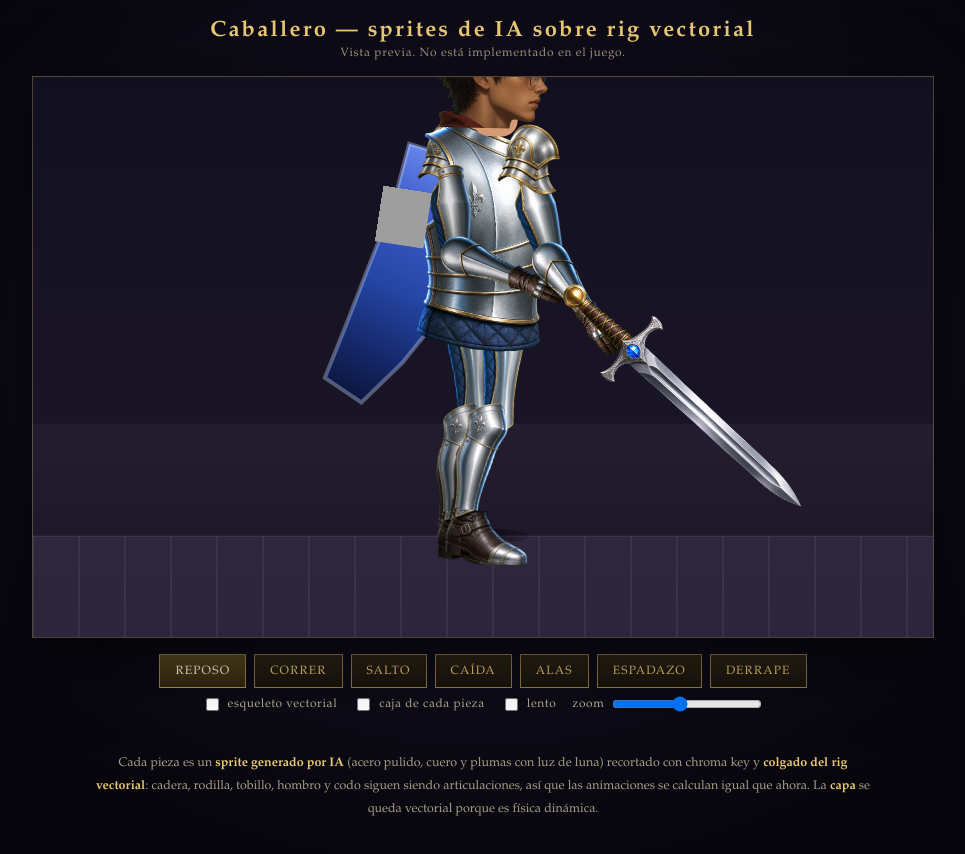
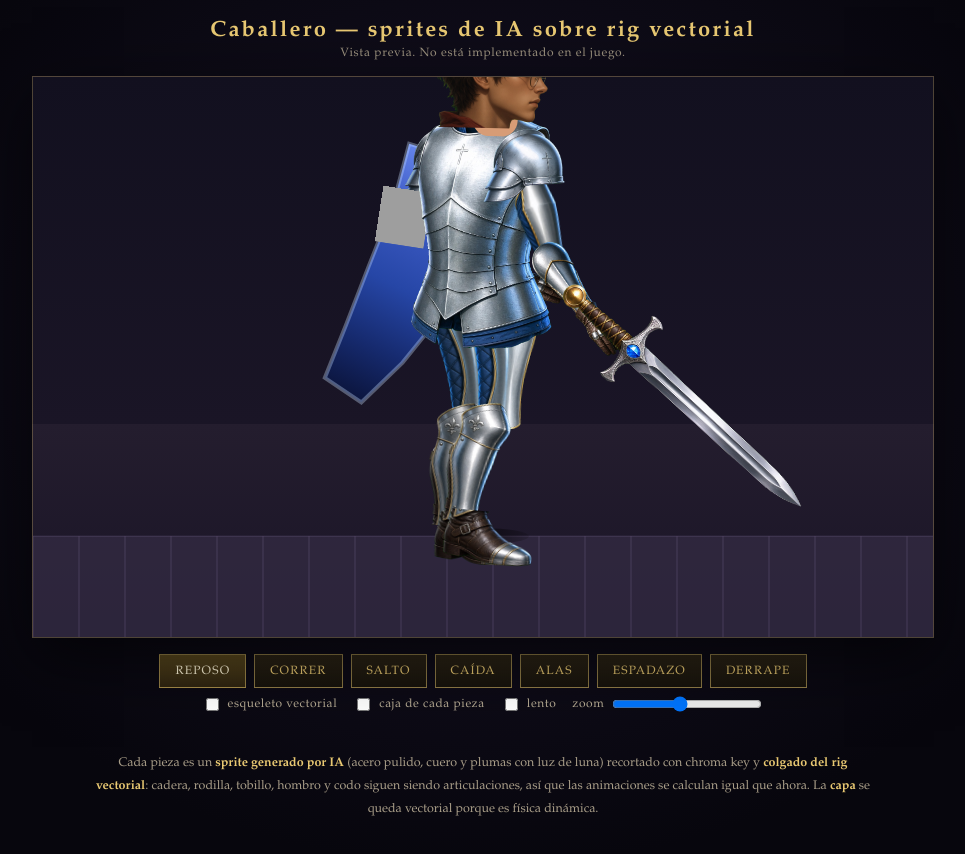
Before and after one commit to juansuarezlopez/angelopolis, a plain HTML site: page preview/caballero.html in a window 1280 px wide. Shown: the whole page, without its empty margins (157-1122 px from the left). Drawn offline with Linux system fonts and the light colour scheme; animation ran at ten frames a second.

Commit message:
Mejora preview del caballero: anatomia y armadura medieval
Co-authored-by: Cursor <cursoragent@cursor.com>

```diff
--- a/preview/caballero.html
+++ b/preview/caballero.html
@@ -86,17 +86,17 @@
   // box = [sx, sy, sw, sh] del contenido dentro del PNG de 1024.
   // ax/ay = punto de anclaje (0..1) que se pega a la articulación.
   const PARTS = {
-    coraza:    { file:"parte-coraza.png",    box:[286,94,449,810],  h:29,   ax:.50, ay:.66, flip:true },
+    coraza:    { file:"parte-coraza-v2.png", box:[272,92,486,833],  h:30,   ax:.50, ay:.68 },
     brazo:     { file:"parte-brazo.png",     box:[320,74,323,873],  h:13.5, ax:.50, ay:.06 },
     antebrazo: { file:"parte-antebrazo.png", box:[379,44,261,937],  h:16.5, ax:.50, ay:.08 },
-    muslo:     { file:"parte-muslo.png",     box:[358,48,324,924],  h:17.5, ax:.50, ay:.05, flip:true },
-    greba:     { file:"parte-greba.png",     box:[358,78,371,640],  h:15.5, ax:.45, ay:.10 },
-    bota:      { file:"parte-greba.png",     box:[358,700,371,225], h:6.5,  ax:.36, ay:.06 },
+    muslo:     { file:"parte-muslo.png",     box:[358,48,324,924],  h:17.5, ax:.50, ay:.05, flip:true, scaleX:1.42 },
+    greba:     { file:"parte-greba.png",     box:[358,78,371,640],  h:15.5, ax:.45, ay:.10, scaleX:1.22 },
+    bota:      { file:"parte-greba.png",     box:[358,700,371,225], h:6.5,  ax:.36, ay:.06, scaleX:1.08 },
     escudo:    { file:"parte-escudo.png",    box:[188,45,646,898],  h:23,   ax:.50, ay:.50 },
     espada:    { file:"parte-espada.png",    box:[19,366,985,246],  w:40,   ax:.18, ay:.50 },
     ala:       { file:"parte-ala.png",       box:[34,100,950,812],  w:46,   ax:.93, ay:.72 },
     cabeza:    { file:"parte-cabeza.png",    box:[0,20,1024,760],   w:22,   ax:.50, ay:.51 },
-    hombrera:  { file:"parte-hombrera.png",  box:null,              w:10,   ax:.50, ay:.62 },
+    hombrera:  { file:"parte-hombrera-v2.png", box:[254,247,513,479], w:10, ax:.56, ay:.54 },
   };
 
   let pending = 0, failed = [];
@@ -120,7 +120,8 @@
     if (!im || !im.complete || !im.naturalWidth) return;
     const box = p.box || [0, 0, im.naturalWidth, im.naturalHeight];
     const [sx, sy, sw, sh] = box;
-    const dw = p.w != null ? p.w : p.h * sw / sh;
+    const naturalW = p.w != null ? p.w : p.h * sw / sh;
+    const dw = naturalW * (p.scaleX || 1);
     const dh = p.h != null ? p.h : p.w * sh / sw;
     const dx = -p.ax * dw, dy = -p.ay * dh;
     ctx.save();
@@ -351,9 +352,9 @@
 
     ctx.save(); ctx.translate(0, torsoY); ctx.rotate(rig.lean);
 
-    // Hombro lejano y su brazo con el escudo.
+    // Brazo del escudo: queda DETRAS del torso. La hombrera y toda la
+    // cadena hombro-codo-mano se dibujan primero; la coraza los solapa.
     ctx.save(); ctx.translate(-4.6, SH_Y); part("hombrera", .34); ctx.restore();
-    part("coraza", 0);
     ctx.save(); ctx.translate(-4.6, SH_Y + .6);
     arm(rig.shB, rig.elB, .3, () => {
       ctx.save();
@@ -365,7 +366,10 @@
     });
     ctx.restore();
 
-    // Cabeza, luego brazo cercano, luego hombrera encima.
+    // Torso por delante del brazo del escudo.
+    part("coraza", 0);
+
+    // Cabeza, luego brazo DE LA ESPADA al frente, y hombrera encima.
     ctx.save();
     ctx.translate(.6, SH_Y - 13); ctx.rotate(rig.head);
     ctx.fillStyle = "#d79c76";                    // cuello vectorial
```
Also changed, not shown: preview/render-correr.png, preview/render-espadazo.png, preview/render-reposo.png, preview/sprites/parte-coraza-v2.png (added), preview/sprites/parte-hombrera-v2.png (added).
